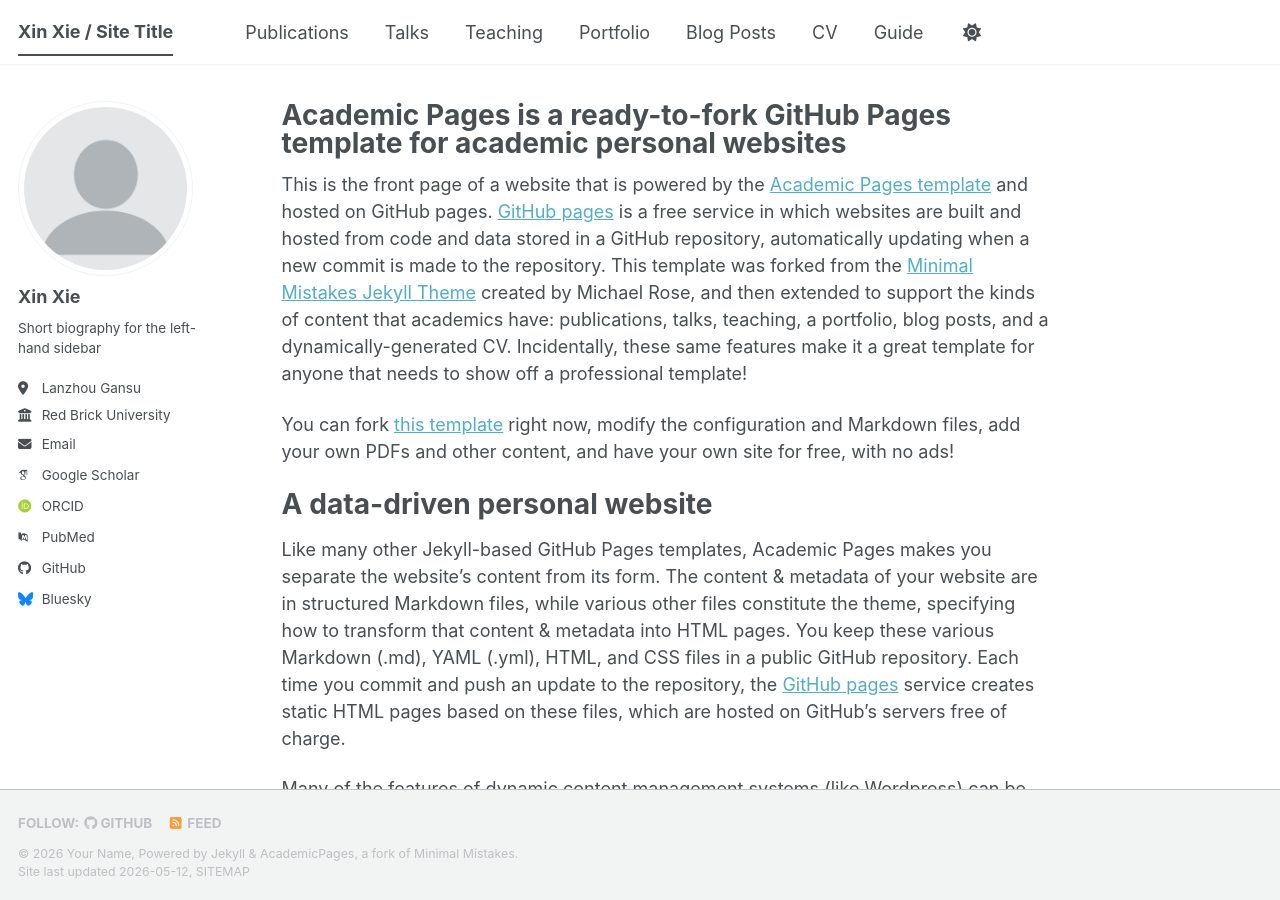
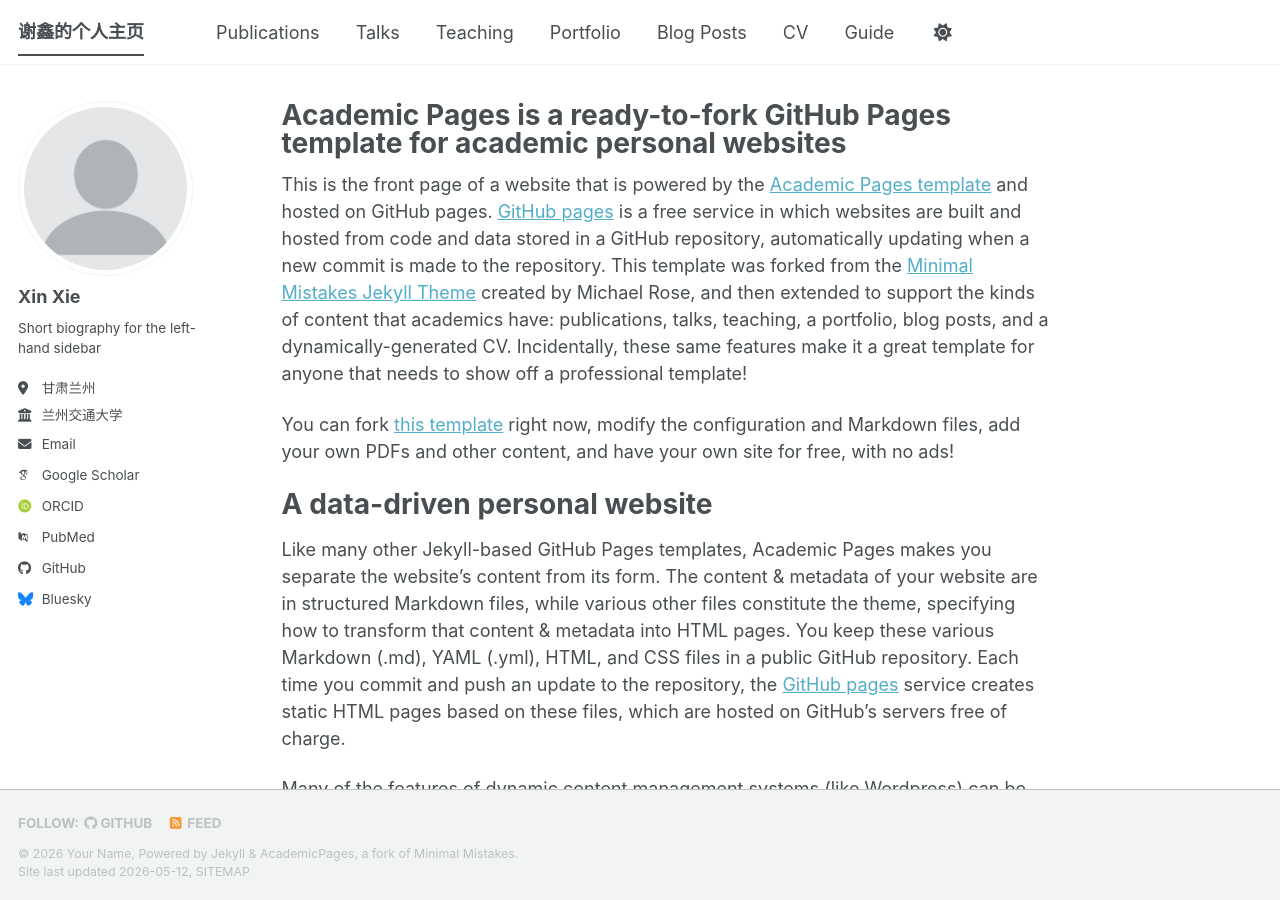
Before and after one commit to xiexin312/xiexin312.github.io, a Jekyll site: the page built from _pages/about.md, in a window 1280 px wide and 900 px high. Built offline with Jekyll 4.4.1, drawn with Linux system fonts in a browser that asks for light colours; some web fonts are replaced; a script bundle is joined from its source files by our own code; library files that are not in the unit come from our copies.

Commit message:
Update _config.yml

```diff
--- a/_config.yml
+++ b/_config.yml
@@ -9,11 +9,11 @@
 # Basic Site Settings
 locale                   : "en-US"
 site_theme               : "default" # The available themes options are "default", "air", "sunrise", "mint", "dirt" and "contrast"
-title                    : "Xin Xie / Site Title"
+title                    : "谢鑫的个人主页"
 title_separator          : "-"
 name                     : &name "Your Name"
 description              : &description "Your Name's academic portfolio"   # Update this with a general description of your site, this is the default if not overridden by a page
-url                      : https://academicpages.github.io # The base hostname & protocol for your site e.g. "https://[your GitHub username].github.io",
+url                      : https://xiexin312.github.io # The base hostname & protocol for your site e.g. "https://[your GitHub username].github.io",
                                                            # or if you already have some other page hosted on Github then use "https://[your GitHub username].github.io/[Your Repo Name]"
 baseurl                  : "" # the subpath of your site, e.g. "/blog"
 repository               : "academicpages/academicpages.github.io"
@@ -27,10 +27,10 @@
   name             : "Xin Xie"
   pronouns         : # example: "she/her"
   bio              : "Short biography for the left-hand sidebar"
-  location         : "Lanzhou Gansu"
-  employer         : "Red Brick University"
+  location         : "甘肃兰州"
+  employer         : "兰州交通大学"
   uri              : # URL
-  email            : "none@example.org"
+  email            : "xiexin@mail.lzjtu.cn"
 
   # Academic websites
   academia         : # URL
```
